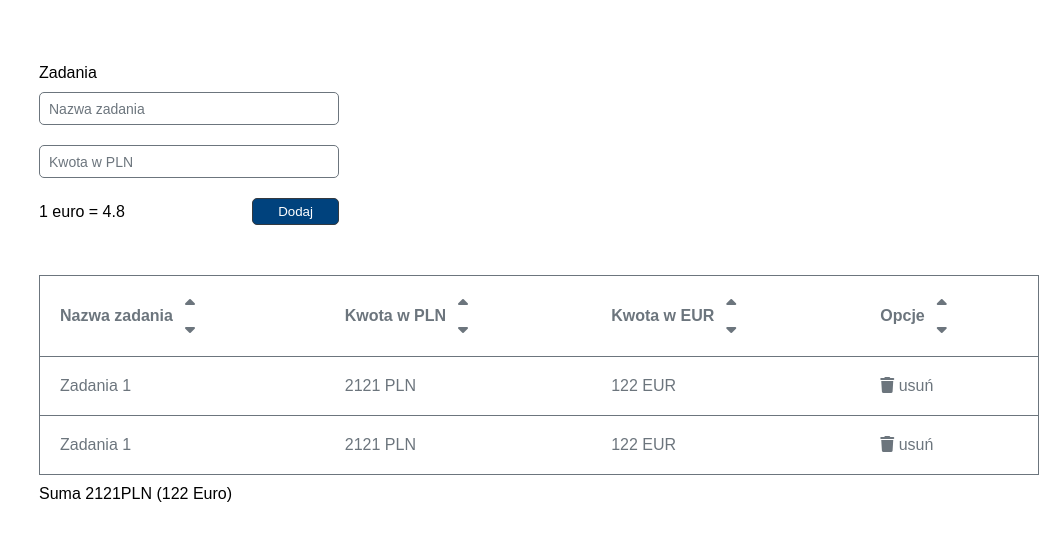
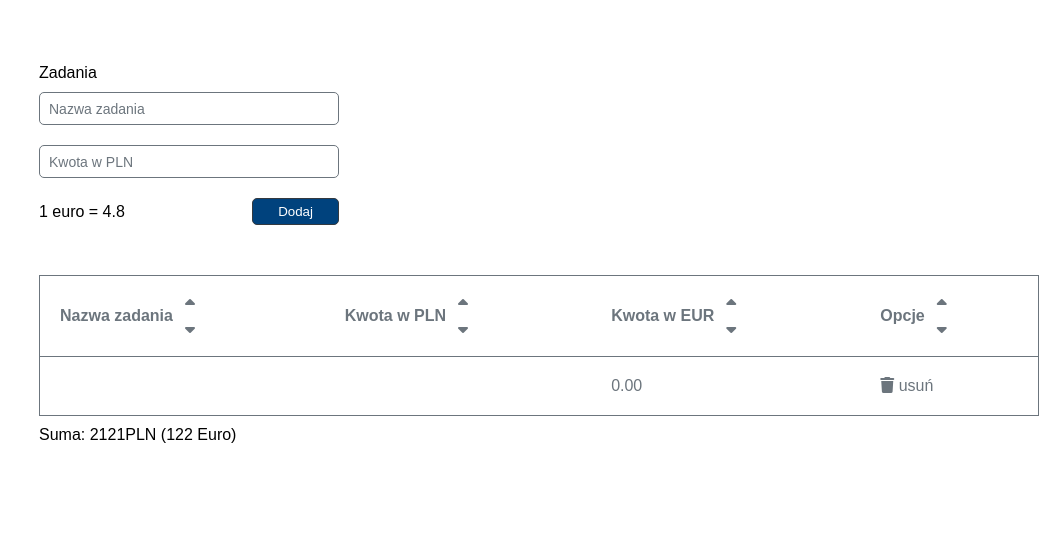
Before and after one commit to PawelSwiatlon/recruitmentUltimateSystem, a plain HTML site: page index.html in a window 1280 px wide. Both pictures are taken after a click on the button "Dodaj". Shown: the whole page, without its empty margins (217-1280 px from the left). Drawn offline with Linux system fonts and the light colour scheme.

Commit message:
Add basic task system

```diff
--- a/assets/scripts/main.js
+++ b/assets/scripts/main.js
@@ -0,0 +1,50 @@
+const taskList = [];
+
+function getData() {
+    let task = document.getElementById("task").value;
+    let price = document.getElementById("price").value;
+    let id = taskList.length + 1;
+    taskList.push({id,task,price});
+    console.log(taskList);
+    createElements();
+}
+function createTD() {
+    return document.createElement("td");
+}
+function note(data) {
+    return document.createTextNode(data);
+}
+function createElements() {
+    let list = document.getElementById("list");
+    list.innerHTML = "";
+    for(i in taskList) {
+        let tr = document.createElement("tr");
+
+        let task = createTD();
+        let task_txt = note(`${taskList[i].task}`);
+        task.appendChild(task_txt);
+
+        let amountPLN = createTD();
+        let amountPLN_number = note(`${taskList[i].price}`);
+        amountPLN.appendChild(amountPLN_number);
+
+        let amountEUR = createTD();
+        let amountEUR_number = note("" + (taskList[i].price/4.56).toFixed(2));
+        amountEUR.appendChild(amountEUR_number);
+
+        let del = createTD();
+        del.setAttribute('id','delete');
+        let icon = document.createElement("i");
+        icon.setAttribute('class', 'fas fa-trash');
+        let delete_txt = note(` usuń`);
+        del.appendChild(icon);
+        del.appendChild(delete_txt);
+
+        tr.appendChild(task);
+        tr.appendChild(amountPLN);
+        tr.appendChild(amountEUR);
+        tr.appendChild(del);
+
+        list.appendChild(tr);
+    }
+}
--- a/assets/styles/style.scss
+++ b/assets/styles/style.scss
@@ -86,7 +86,7 @@ body {
 }
 table {
     width: 1000px;
-    margin:{
+    margin: {
         top: 50px;
         bottom: 10px;
     }
@@ -126,6 +126,12 @@ table {
         cursor: pointer;
     }
     & span i:hover {
-        color: map-get($colors, "primary" )
+        color: map-get($colors, "primary" );
     }
 }
+#delete:hover {
+    cursor: pointer;
+}
+#delete:hover i {
+    color: map-get($colors, "primary" );
+}
--- a/index.html
+++ b/index.html
@@ -15,19 +15,20 @@
         <div class="form">
             <p>Zadania</p>
             <div class="nameInput">
-                <input type="text" name="task" placeholder="nazwa zadania">
+                <input type="text" name="task" id="task" placeholder="nazwa zadania">
                 <label for="task">Nazwa zadania</label>
             </div>
             <div class="nameInput">
-                <input type="text" name="price" placeholder="Kwota w PLN">
+                <input type="number" name="price" id="price" placeholder="Kwota w PLN">
                 <label for="task">Kwota w PLN</label>
             </div>
             <span>
                 <p id="exchangeRate">1 euro = 4.8</p>
-                <button>Dodaj</button>
+                <button onclick="getData()">Dodaj</button>
             </span>
         </div>
         <table>
+            <thead>
                 <tr>
                     <th>
                         <div class="box">
@@ -66,6 +67,8 @@
                         </div>
                     </th>
                 </tr>
+            </thead>
+            <tbody id="list">
                 <tr>
                     <td id="task">Zadania 1</td>
                     <td id="amount_pln">2121 PLN</td>
@@ -78,8 +81,11 @@
                     <td id="amount_eur">122 EUR</td>
                     <td id="delete"><i class="fas fa-trash"></i> usuń</td>
                 </tr>
+                <tr id="test"></tr>
+
+            </tbody>
         </table>
-        <p id="sum">Suma 2121PLN (122 Euro)</p>
+        <p id="sum">Suma: 2121PLN (122 Euro)</p>
     </div>
     <script src="assets/scripts/main.js"></script>
 </body>
```
Also changed, not shown: assets/styles/style.css, 1 other file. Lines whose indentation alone changed are shown as unchanged.
